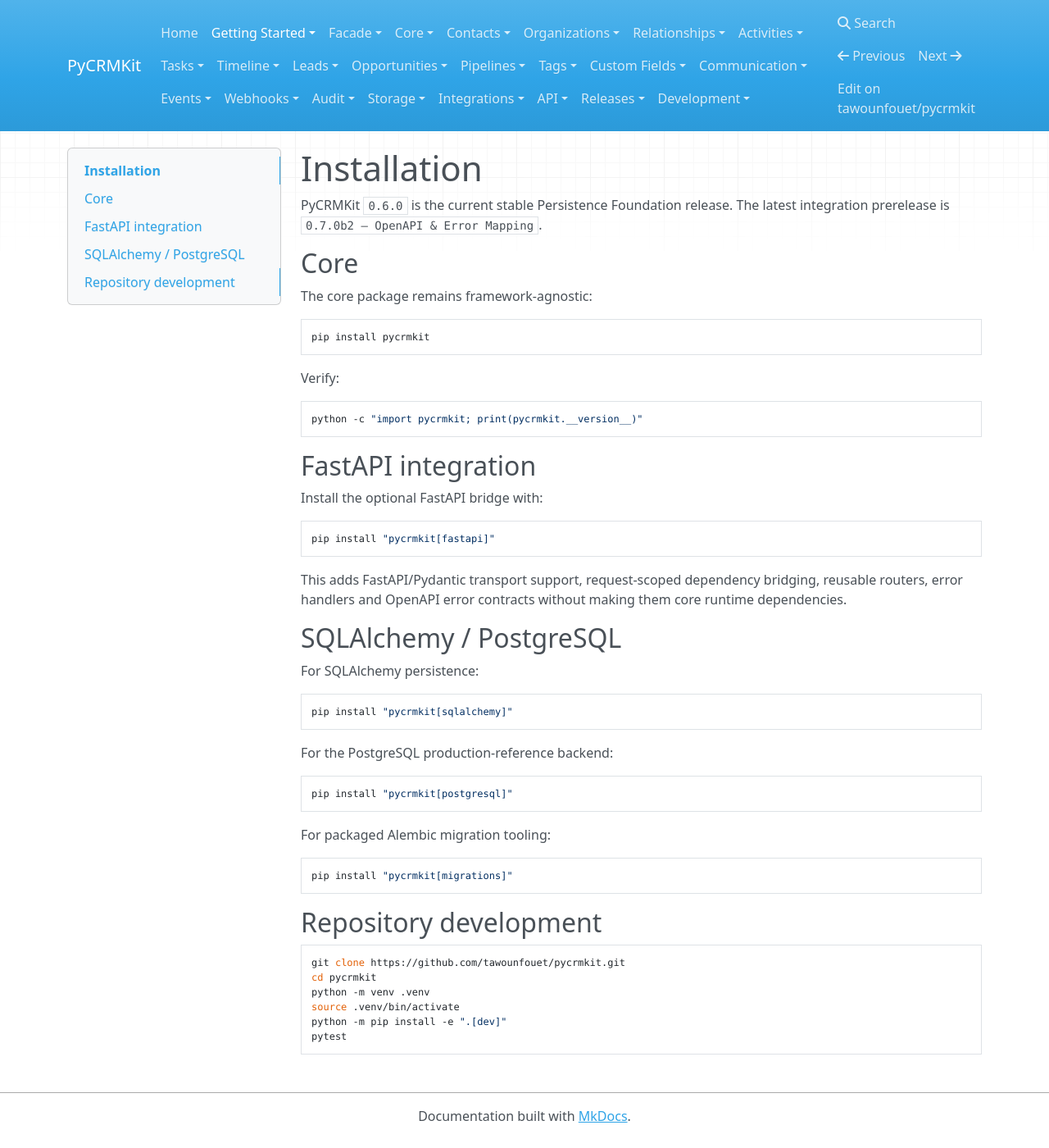
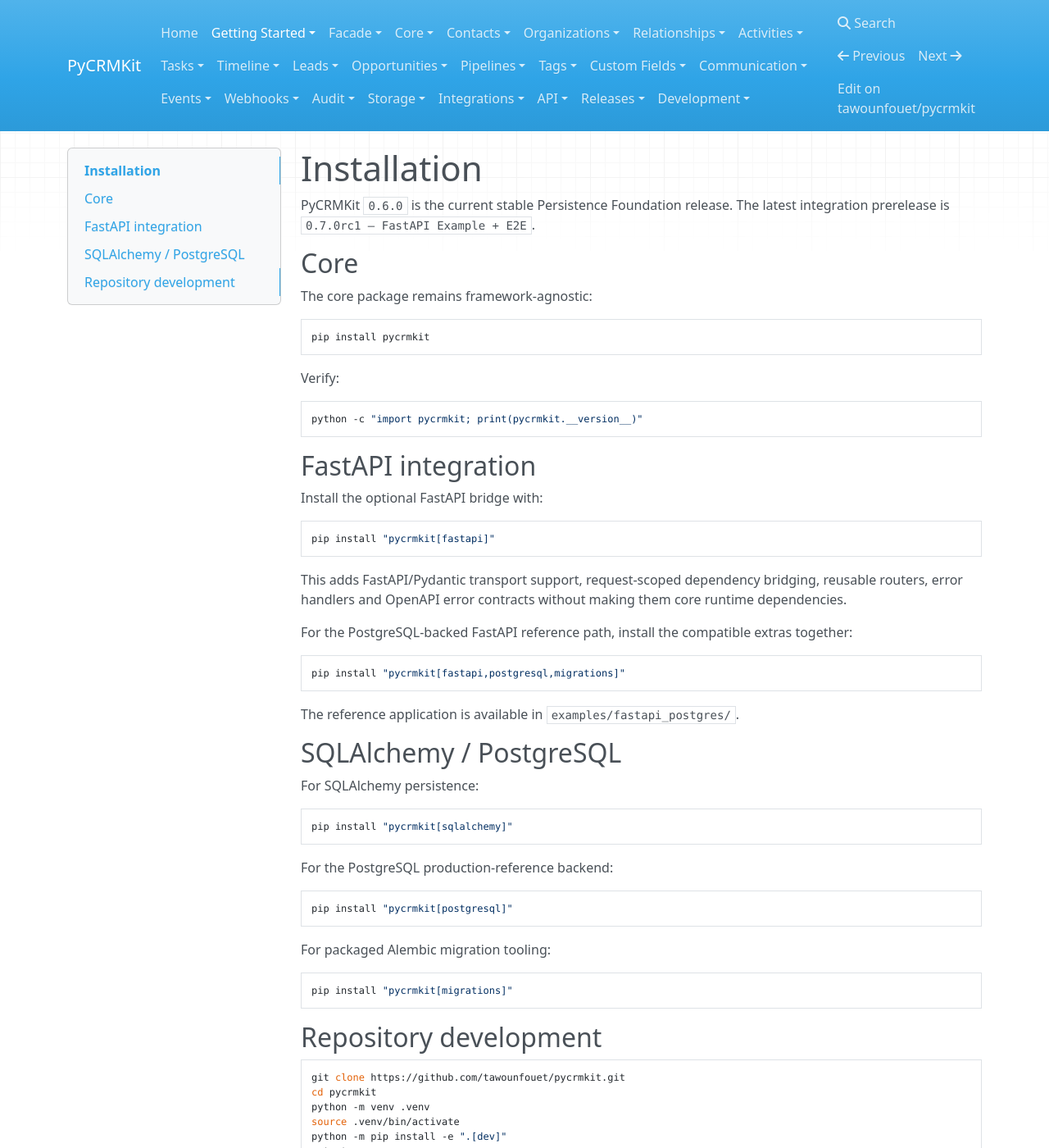
Before and after one commit to tawounfouet/pycrmkit, an MkDocs documentation site: the page built from docs/getting-started/installation.md, in a window 1280 px wide and 1400 px high. Shown: the whole window at 82% size. Built offline with MkDocs 1.6.1, drawn with Linux system fonts in a browser that asks for light colours; nearby versions of some CDN libraries.

Commit message:
docs: add FastAPI PostgreSQL RC installation path

````diff
--- a/docs/getting-started/installation.md
+++ b/docs/getting-started/installation.md
@@ -1,7 +1,7 @@
 # Installation
 
 PyCRMKit `0.6.0` is the current stable Persistence Foundation release.
-The latest integration prerelease is `0.7.0b2 — OpenAPI & Error Mapping`.
+The latest integration prerelease is `0.7.0rc1 — FastAPI Example + E2E`.
 
 ## Core
 
@@ -28,6 +28,15 @@
 This adds FastAPI/Pydantic transport support, request-scoped dependency bridging,
 reusable routers, error handlers and OpenAPI error contracts without making them
 core runtime dependencies.
+
+For the PostgreSQL-backed FastAPI reference path, install the compatible extras
+together:
+
+```bash
+pip install "pycrmkit[fastapi,postgresql,migrations]"
+```
+
+The reference application is available in `examples/fastapi_postgres/`.
 
 ## SQLAlchemy / PostgreSQL
 
````
